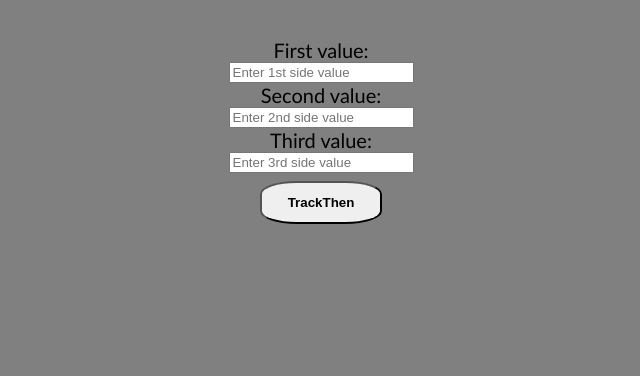
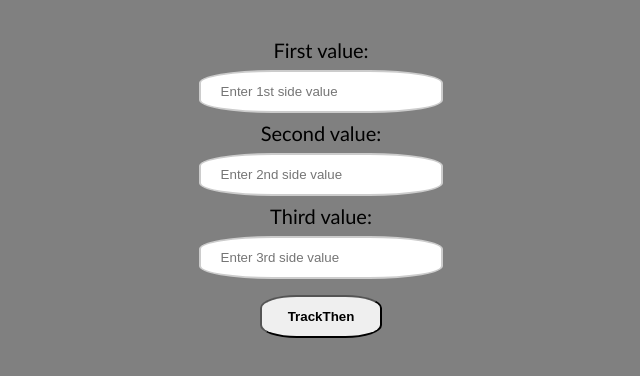
Before and after one commit to AshleyAlpha/mine2, a plain HTML site: page triangle.html in a window 1280 px wide. Shown: the part 150-526 px from the top of the page, without its empty margins (319-959 px from the left). Drawn offline with Linux system fonts and the light colour scheme.

Commit message:
css modified

```diff
--- a/styles.css
+++ b/styles.css
@@ -15,7 +15,7 @@ h1{
     font-size: 20px;
     justify-content: space-between;
 }
-input[type=text]{
+input[type=number]{
     width: 20%;
     padding: 12px 20px;
     margin: 8px 0;
```
